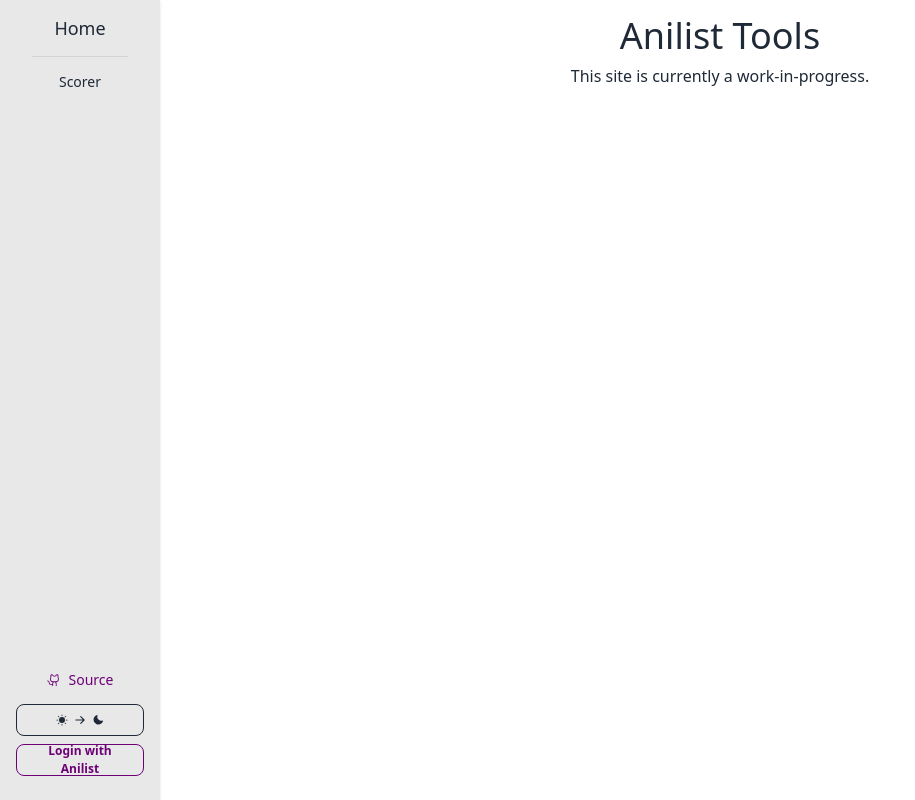
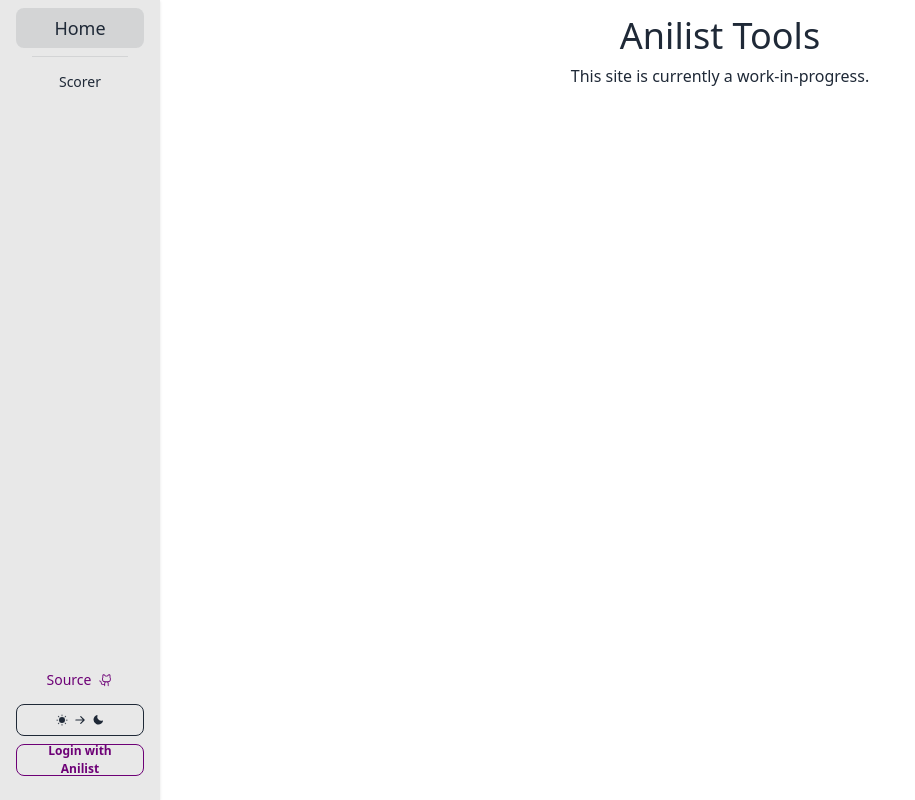
Before and after one commit to 1Computer1/anilist-tools, a React (Vite) app: page / in a window 1280 px wide. Shown: the whole page, without its empty margins (0-915 px from the left). Built offline with nearby package versions, Linux system fonts and the light colour scheme; no server answers.

Commit message:
Style the menu based on active link

```diff
--- a/src/index.css
+++ b/src/index.css
@@ -42,3 +42,17 @@
   --depth: 0;
   --noise: 0;
 }
+
+@utility flex-center {
+  display: flex;
+  flex-direction: column;
+  justify-content: center;
+  align-items: center;
+}
+
+@utility inline-flex-center {
+  display: inline-flex;
+  flex-direction: row;
+  justify-content: center;
+  align-items: center;
+}
--- a/src/routes/__root.tsx
+++ b/src/routes/__root.tsx
@@ -24,6 +24,7 @@
   PiSunFill,
 } from "react-icons/pi";
 import { useQueryClient } from "@tanstack/react-query";
+import clsx from "clsx";
 
 const ANILIST_OAUTH_URL = `https://anilist.co/api/v2/oauth/authorize?client_id=${import.meta.env.VITE_ANILIST_APPID}&response_type=token`;
 
@@ -69,7 +70,7 @@
                 isDarkMode={isDarkMode}
                 toggleDarkMode={toggleDarkMode}
                 Item={({ children }) => (
-                  <li className="inline-flex flex-row items-center justify-center">
+                  <li className="has-data-[status=active]:bg-base-content/10 rounded-field inline-flex flex-row items-center justify-center">
                     {children}
                   </li>
                 )}
@@ -94,7 +95,7 @@
                     isDarkMode={isDarkMode}
                     toggleDarkMode={toggleDarkMode}
                     Item={({ children }) => (
-                      <li className="inline-flex flex-row items-center justify-center">
+                      <li className="has-data-[status=active]:bg-base-content/10 rounded-field inline-flex flex-row items-center justify-center">
                         {children}
                       </li>
                     )}
@@ -171,26 +172,33 @@
     ? ({ ...props }) => <CloseButton as={Link} {...props} />
     : Link;
 
+  const linkClassName = clsx(
+    "flex-center w-full data-[status=active]:hover:bg-transparent",
+  );
+
   return (
     <>
       <Item>
-        <Link_ to="/" className="text-lg">
+        <Link_ to="/" className={clsx(linkClassName, "text-lg")}>
           Home
         </Link_>
       </Item>
       <Divider />
       <Item>
-        <Link_ to="/scorer">Scorer</Link_>
+        <Link_ to="/scorer" className={linkClassName}>
+          Scorer
+        </Link_>
       </Item>
       <Filler />
       <Item>
         <a
-          className="link link-hover link-primary"
+          className="link link-hover link-primary inline-flex-center w-full"
           href="https://github.com/1Computer1/anilist-tools"
           target="_blank"
           rel="noopener noreferrer"
         >
-          <PiGithubLogo /> Source
+          Source
+          <PiGithubLogo />
         </a>
       </Item>
       {viewer.data ? (
@@ -213,7 +221,7 @@
           <Space />
           <Item>
             <a
-              className="link link-hover link-primary"
+              className="link link-hover link-primary inline-flex-center w-full text-center wrap-anywhere"
               href={viewer.data.siteUrl}
               target="_blank"
               rel="noopener noreferrer"
@@ -223,7 +231,7 @@
           </Item>
           <Space />
           <Button
-            className="btn btn-outline btn-sm flex flex-row items-center justify-center"
+            className="btn btn-outline btn-sm flex w-full flex-row items-center justify-center"
             onClick={() => toggleDarkMode()}
           >
             {!isDarkMode ? <PiSunFill /> : <PiMoonFill />}
@@ -232,7 +240,7 @@
           </Button>
           <Space />
           <Button
-            className="btn btn-sm btn-primary btn-outline"
+            className="btn btn-sm btn-primary btn-outline w-full"
             onClick={logout}
           >
             Logout
@@ -242,7 +250,7 @@
         <>
           <Space />
           <Button
-            className="btn btn-outline btn-sm flex flex-row items-center justify-center"
+            className="btn btn-outline btn-sm flex w-full flex-row items-center justify-center"
             onClick={() => toggleDarkMode()}
           >
             {!isDarkMode ? <PiSunFill /> : <PiMoonFill />}
@@ -251,7 +259,7 @@
           </Button>
           <Space />
           <Button
-            className="btn btn-sm btn-primary btn-outline"
+            className="btn btn-sm btn-primary btn-outline w-full"
             onClick={login}
           >
             Login with Anilist
```
